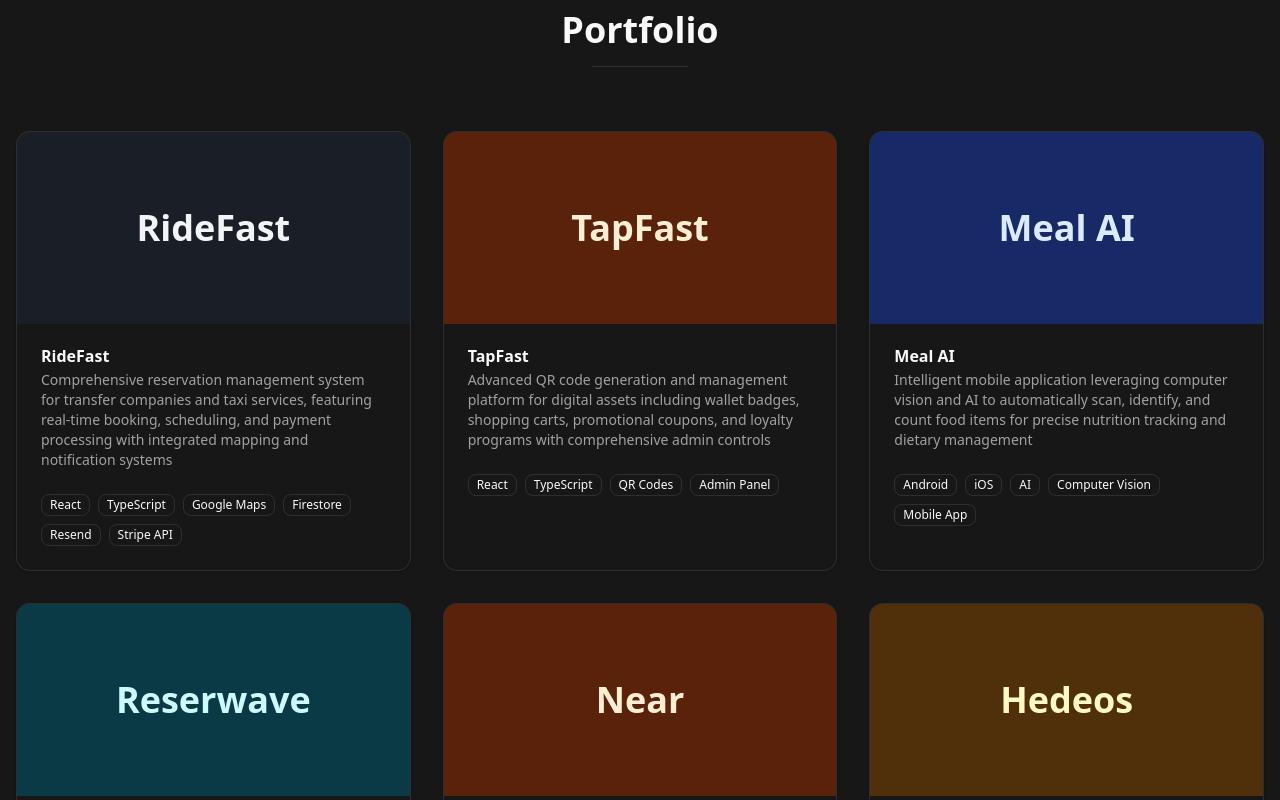
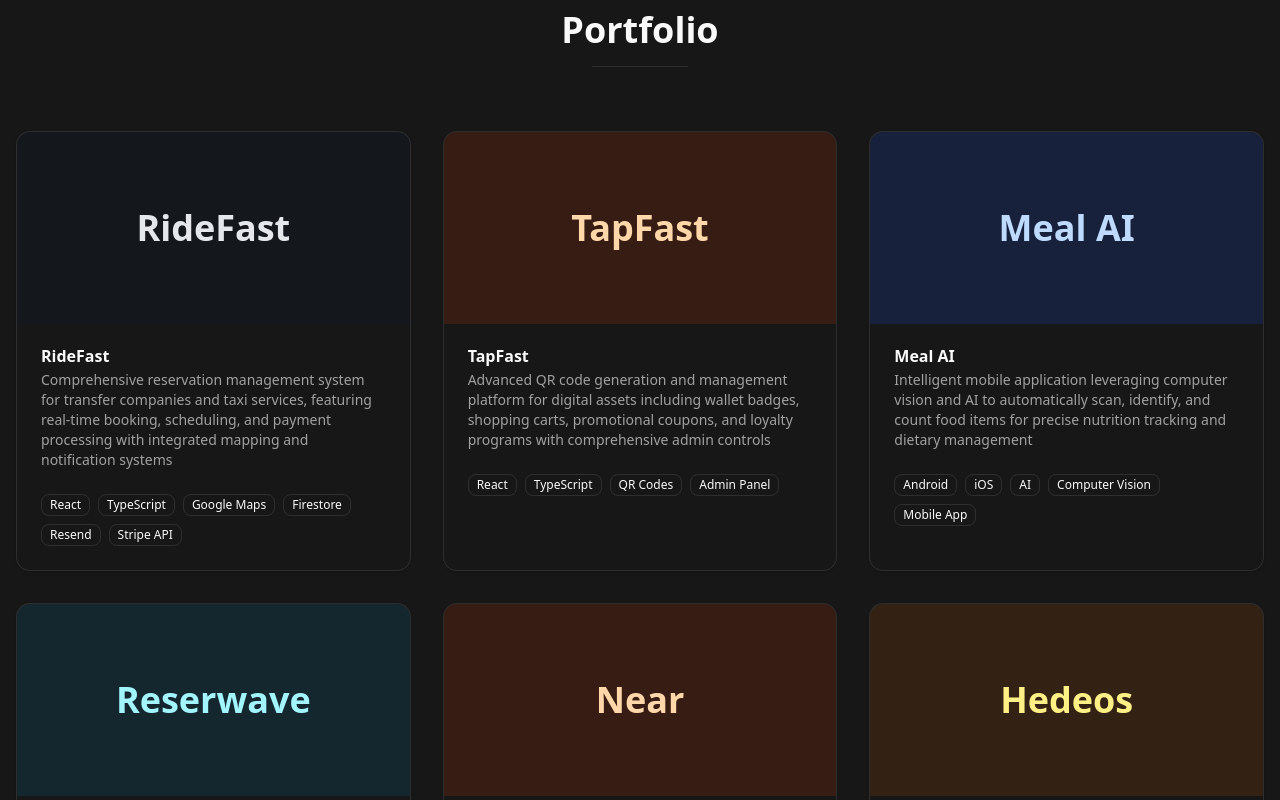
Before and after one commit to stanimeros/stanimeros-website, a React (Vite) app: page / in a window 1280 px wide. Shown: the part 2020-2820 px from the top of the page. Built offline with nearby package versions, Linux system fonts and the light colour scheme.

Commit message:
Update HomePage component styles by adjusting background and text colors for improved visual consistency across portfolio items.

```diff
--- a/src/pages/DataDeletion.tsx
+++ b/src/pages/DataDeletion.tsx
@@ -17,7 +17,6 @@ const DataDeletion = () => {
     name: "",
     email: "",
     reason: "",
-    additionalInfo: ""
   })
   const [isSubmitted, setIsSubmitted] = useState(false)
   const [isLoading, setIsLoading] = useState(false)
@@ -49,7 +48,7 @@ const DataDeletion = () => {
 
     try {
       const selectedAppsText = selectedApps.length > 0 ? selectedApps.join(', ') : 'All applications'
-      const message = `Data Deletion Request\n\nReason: ${formData.reason}\n\nAdditional Information: ${formData.additionalInfo}\n\nSelected Applications: ${selectedAppsText}`
+      const message = `Data Deletion Request\n\nReason: ${formData.reason}\n\nSelected Applications: ${selectedAppsText}`
 
       await sendEmail({
         name: formData.name,
@@ -289,18 +288,6 @@ const DataDeletion = () => {
                   />
                 </div>
 
-                <div className="space-y-2">
-                  <Label htmlFor="additionalInfo">Additional Information</Label>
-                  <Textarea
-                    id="additionalInfo"
-                    name="additionalInfo"
-                    value={formData.additionalInfo}
-                    onChange={handleInputChange}
-                    placeholder="Any additional details that might help us process your request..."
-                    rows={3}
-                  />
-                </div>
-
                 <Separator />
 
                 <div className="space-y-4">
--- a/src/pages/HomePage.tsx
+++ b/src/pages/HomePage.tsx
@@ -114,57 +114,57 @@ const HomePage = () => {
       title: "RideFast",
       description: "Comprehensive reservation management system for transfer companies and taxi services, featuring real-time booking, scheduling, and payment processing with integrated mapping and notification systems",
       technologies: ["React", "TypeScript", "Google Maps", "Firestore", "Resend", "Stripe API"],
-      bgColor: "bg-gray-800/50",
-      textColor: "text-gray-100"
+      bgColor: "bg-gray-900/30",
+      textColor: "text-gray-200"
     },
     {
       title: "TapFast",
       description: "Advanced QR code generation and management platform for digital assets including wallet badges, shopping carts, promotional coupons, and loyalty programs with comprehensive admin controls",
       technologies: ["React", "TypeScript", "QR Codes", "Admin Panel"],
-      bgColor: "bg-orange-800/50",
-      textColor: "text-orange-100"
+      bgColor: "bg-orange-900/30",
+      textColor: "text-orange-200"
     },
     {
       title: "Meal AI",
       description: "Intelligent mobile application leveraging computer vision and AI to automatically scan, identify, and count food items for precise nutrition tracking and dietary management",
       technologies: ["Android", "iOS", "AI", "Computer Vision", "Mobile App"],
-      bgColor: "bg-blue-800/50",
-      textColor: "text-blue-100"
+      bgColor: "bg-blue-900/30",
+      textColor: "text-blue-200"
     },
     {
       title: "Reserwave",
       description: "Sophisticated booking and discovery platform enabling users to search, compare, and reserve services while providing businesses with comprehensive reservation management tools",
       technologies: ["PHP", "MySQL", "React", "JavaScript", "Search System"],
-      bgColor: "bg-cyan-800/50",
-      textColor: "text-cyan-100"
+      bgColor: "bg-cyan-900/30",
+      textColor: "text-cyan-200"
     },
     {
       title: "Near",
       description: "Innovative location-based social networking platform that connects users with nearby people, places, and events using advanced geolocation and machine learning algorithms",
       technologies: ["Java", "Python", "Android", "iOS", "Google Maps", "Machine Learning"],
-      bgColor: "bg-orange-800/50",
-      textColor: "text-orange-100"
+      bgColor: "bg-orange-900/30",
+      textColor: "text-orange-200"
     },
     {
       title: "Hedeos",
       description: "Interactive educational mobile application designed to teach Greek language through gamified learning experiences, featuring vocabulary building, interactive quizzes, and progress tracking",
       technologies: ["iOS", "Android", "Education", "Quizzes", "Mobile App"],
-      bgColor: "bg-yellow-800/50",
-      textColor: "text-yellow-100"
+      bgColor: "bg-yellow-900/30",
+      textColor: "text-yellow-200"
     },
     {
       title: "e-karotsi",
       description: "Full-featured e-commerce platform for Thessaloniki-based Greek supermarket, offering seamless online shopping experience with real-time inventory management and efficient delivery services",
       technologies: ["Web", "E-commerce", "Supermarket", "Online Ordering"],
-      bgColor: "bg-green-800/50",
-      textColor: "text-green-100"
+      bgColor: "bg-green-900/30",
+      textColor: "text-green-200"
     },
     {
       title: "MP-Transfer",
       description: "Enterprise-grade appointment management system for transportation companies and hotels, facilitating seamless transfer scheduling, real-time updates, and comprehensive booking administration",
       technologies: ["iOS", "Android", "Web", "Flutter", "Push Notifications", "Firestore"],
-      bgColor: "bg-sky-800/50",
-      textColor: "text-sky-100"
+      bgColor: "bg-sky-900/30",
+      textColor: "text-sky-200"
     }
   ]
 
```
